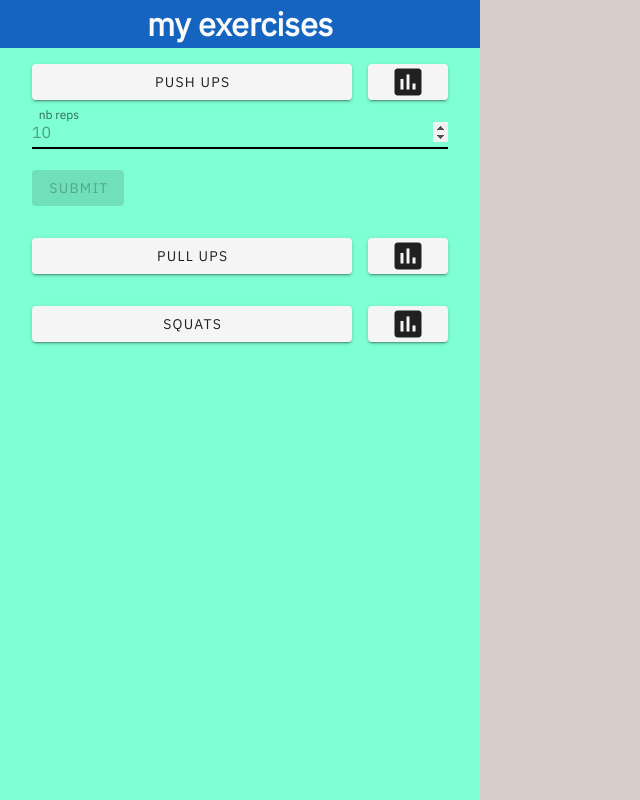
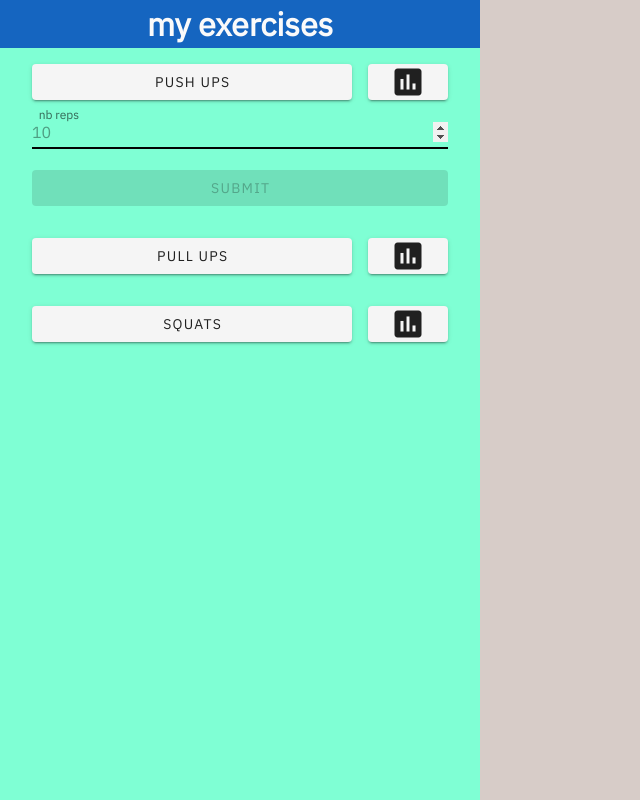
Before and after one commit to jdesfon/Training-app, a Vue app: page / in a window 1280 px wide. Both pictures are taken after a click on the button "PUSH UPS". Shown: the whole page, without its empty margins (0-640 px from the left). Built offline with nearby package versions, Linux system fonts and the light colour scheme; a web font is replaced by a local one.

Commit message:
fix(exercisesetform): position

```diff
--- a/src/components/TheExerciseSetForm.vue
+++ b/src/components/TheExerciseSetForm.vue
@@ -46,5 +46,9 @@ export default {
 
 <style lang="scss" scoped>
 .theExerciseSetForm {
+  display: flex;
+  flex-direction: column;
+  justify-content: center;
+  align-items: stretch;
 }
 </style>
```
